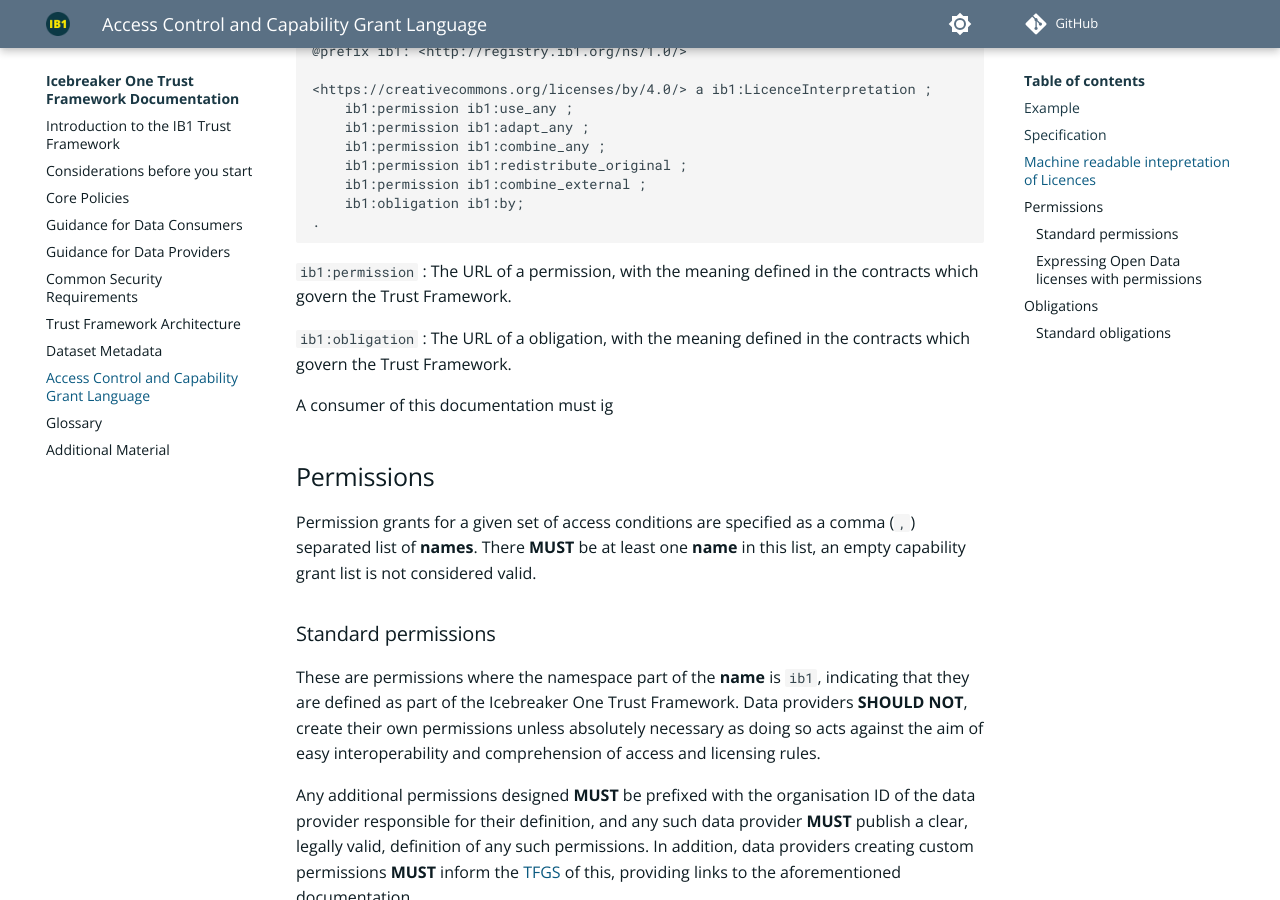
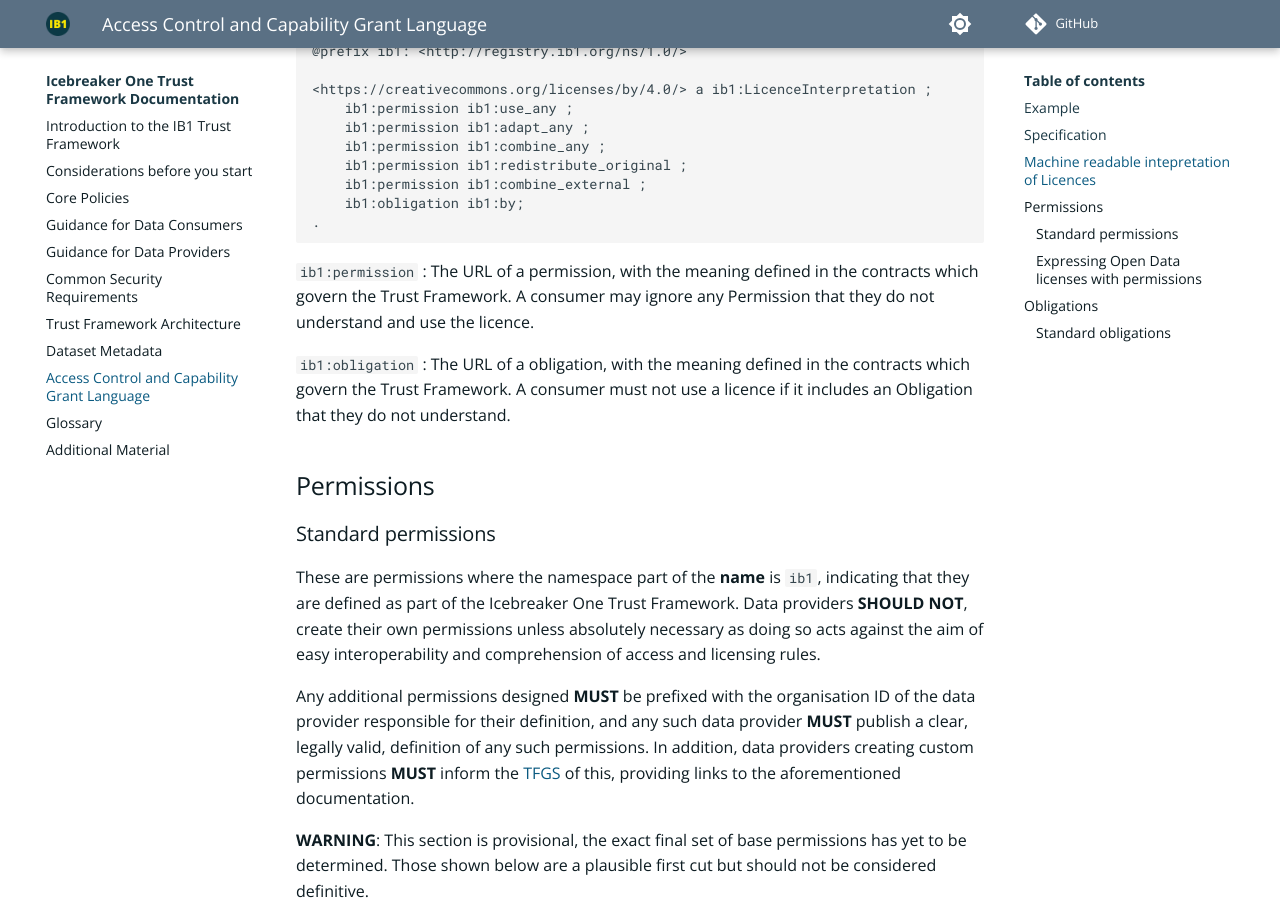
Before and after one commit to icebreakerone/ib1-technical-docs, an MkDocs documentation site: the page built from docs/access_control_specification.md, in a window 1280 px wide and 900 px high, scrolled down 1355 px. Built offline with MkDocs 1.6.1 and Material for MkDocs 9.7.7, drawn with Linux system fonts in a browser that asks for light colours; plug-ins that fetch from the network failed and are left out; comment, search, counter and statistics services are not loaded; the version menu is left out.

Commit message:
docs/access_control_specification.md updated from https://stackedit.net/

````diff
--- a/docs/access_control_specification.md
+++ b/docs/access_control_specification.md
@@ -59,16 +59,13 @@
 ```
 
 `ib1:permission`
-: The URL of a permission, with the meaning defined in the contracts which govern the Trust Framework.
+: The URL of a permission, with the meaning defined in the contracts which govern the Trust Framework. A consumer may ignore any Permission that they do not understand and use the licence.
 
 `ib1:obligation`
-: The URL of a obligation, with the meaning defined in the contracts which govern the Trust Framework.
+: The URL of a obligation, with the meaning defined in the contracts which govern the Trust Framework. A consumer must not use a licence if it includes an Obligation that they do not understand.
 
-A consumer of this documentation must ig
 
 ## Permissions
-
-Permission grants for a given set of access conditions are specified as a comma (`,`) separated list of **names**. There **MUST** be at least one **name** in this list, an empty capability grant list is not considered valid.
 
 ### Standard permissions
 
````
Also changed, not shown: other parts of docs/access_control_specification.md (+1 -1 lines).
